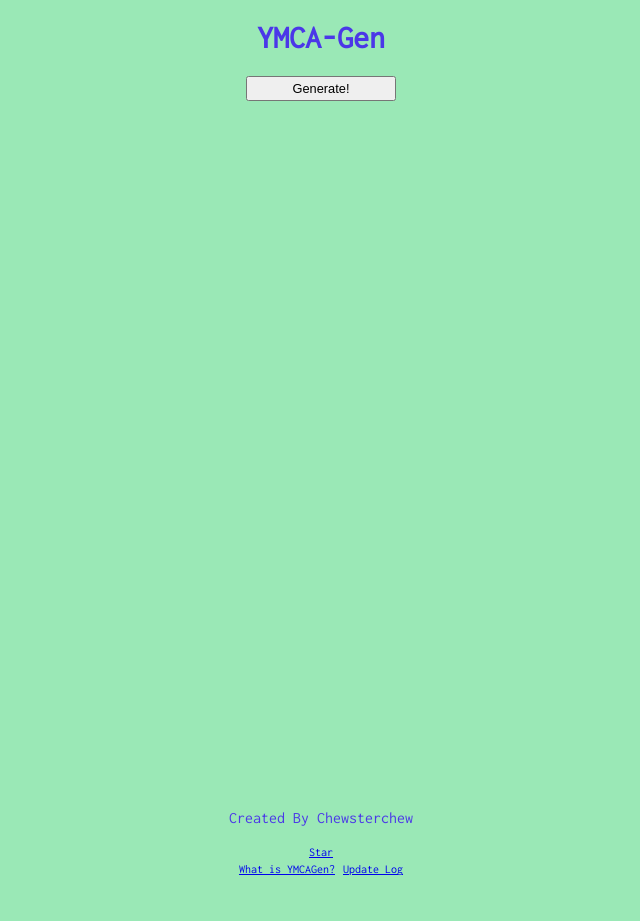
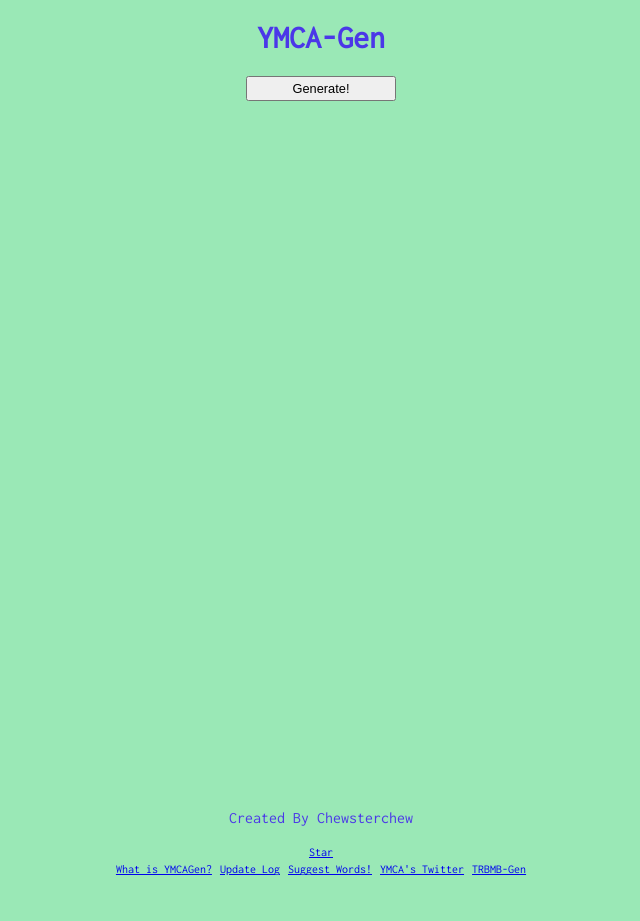
Before and after one commit to Chew/YMCA-Gen, a Jekyll site: the page built from index.md, in a window 1280 px wide. Shown: the whole page, without its empty margins (319-959 px from the left). Built offline with Jekyll 4.4.1, drawn with Linux system fonts in a browser that asks for light colours.

Commit message:
Add extra footer

```diff
--- a/_config.yml
+++ b/_config.yml
@@ -13,4 +13,7 @@ repourl:   Chewsterchew/YMCA-Gen
 
 # Footer Extra Content
 ## You'll probably want to delete this (unless you have a twitter and bot for it too?)
-#footer-extra:
+footer-extra: >
+  <a href="https://goo.gl/forms/0WOj7lj3kGhXGVZo1">Suggest Words!</a>
+  <a href="http://twitter.com/YourMCAdmin">YMCA's Twitter</a>
+  <a href="http://trbmb.chew.pw">TRBMB-Gen<br/>
```
